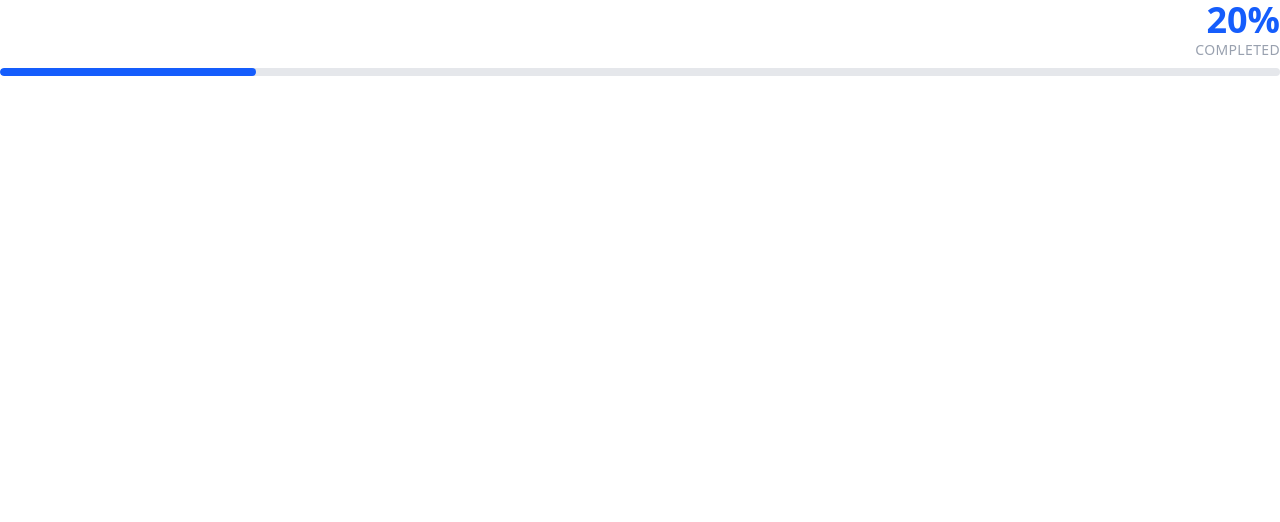
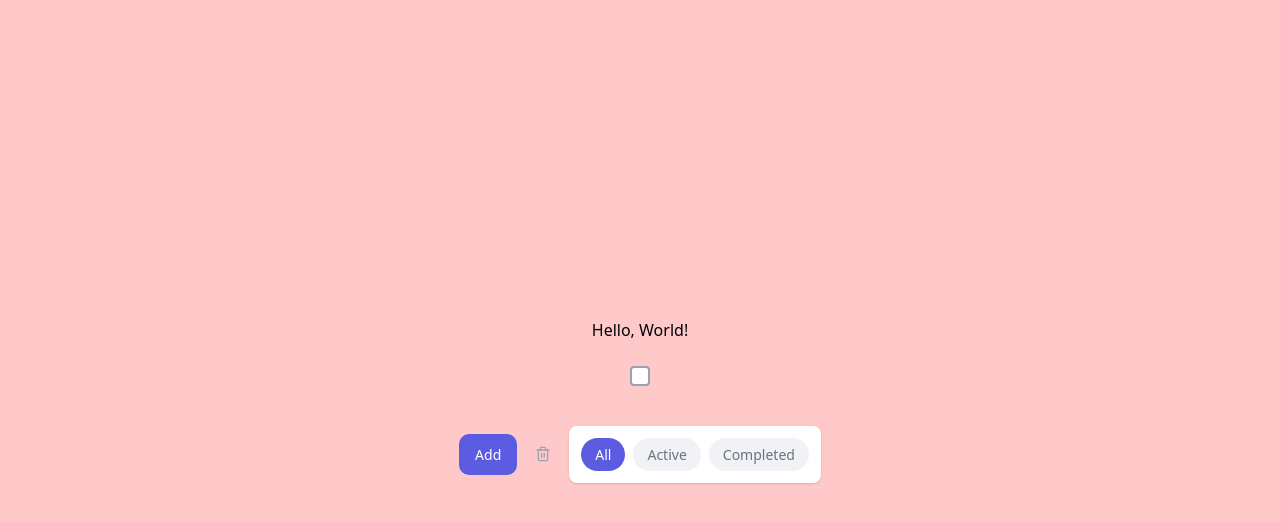
Before and after one commit to Dacostasolo/nsp-first-rect-app, a React (Vite) app: page / in a window 1280 px wide. Shown: the top 522 px of the page. Built offline with nearby package versions, Linux system fonts and the light colour scheme.

Commit message:
remove progress indicator test

```diff
--- a/src/App.jsx
+++ b/src/App.jsx
@@ -8,35 +8,33 @@ function App() {
   const [hide, setHide] = useState(false);
 
   return (
-    // <div className="min-h-screen bg-red-200 text-black flex flex-col items-center justify-center gap-6">
-    //   <h1>Hello, World!</h1>
-    //   <Checkbox checked={hide} onChange={(val) => setHide(val)} />
-    //   {hide && (
-    //     <Button onClick={() => alert("Button clicked!")}>Click Me</Button>
-    //   )}
+    <div className="min-h-screen bg-red-200 text-black flex flex-col items-center justify-center gap-6">
+      <h1>Hello, World!</h1>
+      <Checkbox checked={hide} onChange={(val) => setHide(val)} />
+      {hide && (
+        <Button onClick={() => alert("Button clicked!")}>Click Me</Button>
+      )}
 
-    //   <div className="flex gap-3 items-center mt-4">
-    //     <Button>Add</Button>
+      <div className="flex gap-3 items-center mt-4">
+        <Button>Add</Button>
 
-    //     <Button variant="icon" ariaLabel="Delete task">
-    //       <Trash2 size={16} />
-    //     </Button>
+        <Button variant="icon" ariaLabel="Delete task">
+          <Trash2 size={16} />
+        </Button>
 
-    //     <div className="flex gap-2 bg-white p-3 rounded-lg shadow">
-    //       <Button variant="rounded" ariaLabel="All tasks" active>
-    //         All
-    //       </Button>
-    //       <Button variant="rounded" ariaLabel="Active tasks">
-    //         Active
-    //       </Button>
-    //       <Button variant="rounded" ariaLabel="Completed tasks">
-    //         Completed
-    //       </Button>
-    //     </div>
-    //   </div>
-    // </div>
-
-    <ProgressIndicator completed={10} total={50} />
+        <div className="flex gap-2 bg-white p-3 rounded-lg shadow">
+          <Button variant="rounded" ariaLabel="All tasks" active>
+            All
+          </Button>
+          <Button variant="rounded" ariaLabel="Active tasks">
+            Active
+          </Button>
+          <Button variant="rounded" ariaLabel="Completed tasks">
+            Completed
+          </Button>
+        </div>
+      </div>
+    </div>
   );
 }
 
```
